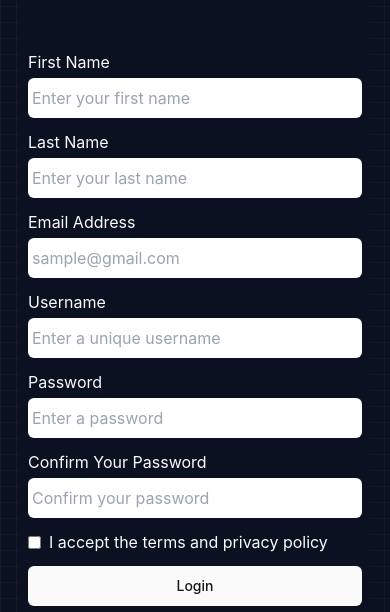
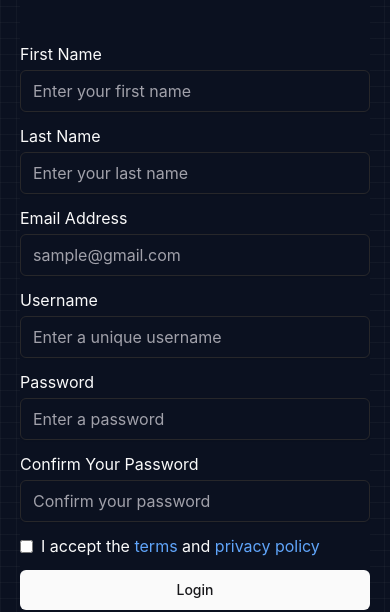
Before and after one commit to wiseandy32/ledger-clone, a React (Vite) app: page /register in a window 390 px wide. Shown: the part 191-803 px from the top of the page. Built offline with nearby package versions, Linux system fonts and the light colour scheme; no server answers.

Commit message:
update dashboard title and changed login and register inputs to shadcn

```diff
--- a/src/pages/Login.jsx
+++ b/src/pages/Login.jsx
@@ -9,6 +9,7 @@ import { useState } from "react";
 // import { loginWithGoogle } from "@/utils/auth";
 import { Button } from "@/components/ui/button";
 import { Loader2 } from "lucide-react";
+import { Input } from "@/components/ui/input";
 
 function Login() {
   const [error, setError] = useState("");
@@ -71,13 +72,13 @@ function Login() {
                     <label htmlFor={field.name} className="capitalize">
                       {field.label}
                     </label>
-                    <input
+                    <Input
                       type={field.type}
                       placeholder={field?.placeholder}
                       required
                       id={field.name}
                       name={field.name}
-                      className="py-2 px-1 rounded-md"
+                      className="py-5"
                     />
                   </div>
                 ))}
--- a/src/pages/Register.jsx
+++ b/src/pages/Register.jsx
@@ -14,6 +14,7 @@ import { auth } from "../services/firebase";
 import MessageCard from "./components/MessageCard";
 import { Button } from "@/components/ui/button";
 import { Loader2 } from "lucide-react";
+import { Input } from "@/components/ui/input";
 
 function Register() {
   const [error, setError] = useState("");
@@ -74,7 +75,7 @@ function Register() {
       <div className="mt-[12vh] md:pt-[6vh] px-5 absolute inset-0 h-[135vh] w-full bg-[linear-gradient(to_right,#80808012_1px,transparent_1px),linear-gradient(to_bottom,#80808012_1px,transparent_1px)] bg-[size:16px_16px] md:h-full">
         {!isVerificationLinkSent ? (
           <div
-            className="p-2 md:flex md:justify-between md:items-center max-w-[1200px] md:m-auto md:p-5"
+            className="md:flex md:justify-between md:items-center max-w-[1200px] md:m-auto md:p-5"
             style={{ backgroundColor: "#0B1120" }}
           >
             <div className="hidden md:block w-[45%]">
@@ -110,7 +111,7 @@ function Register() {
                       <label htmlFor={field.name} className="capitalize">
                         {field.label}
                       </label>
-                      <input
+                      <Input
                         type={field.type}
                         placeholder={field?.placeholder}
                         required
@@ -135,7 +136,7 @@ function Register() {
                                 }
                               }
                         }
-                        className="py-2 px-1 rounded-md"
+                        className="py-5"
                       />
                     </div>
                   ))}
@@ -149,7 +150,8 @@ function Register() {
                     required
                   />
                   <label htmlFor="hasAcceptedTerms" className="">
-                    I accept the terms and privacy policy
+                    I accept the <span className="text-blue-400">terms</span>{" "}
+                    and <span className="text-blue-400">privacy policy</span>
                   </label>
                 </div>
                 <Button
--- a/src/pages/UserDashboard.jsx
+++ b/src/pages/UserDashboard.jsx
@@ -7,7 +7,7 @@ function UserDashboard() {
   return (
     <>
       <div className="">
-        <h1 className=" text-md md:text-4xl font-bold">
+        <h1 className="text-2xl md:text-4xl font-bold">
           {/* <h1 className="text-4xl font-bold border-b-2 border-solid border-sidebar-border"> */}
           Welcome, {user?.displayName}
         </h1>
```
